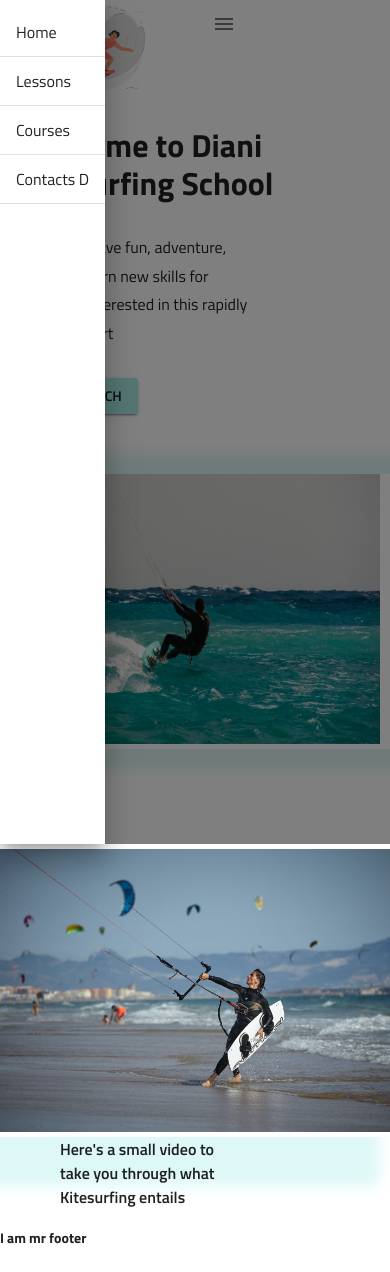
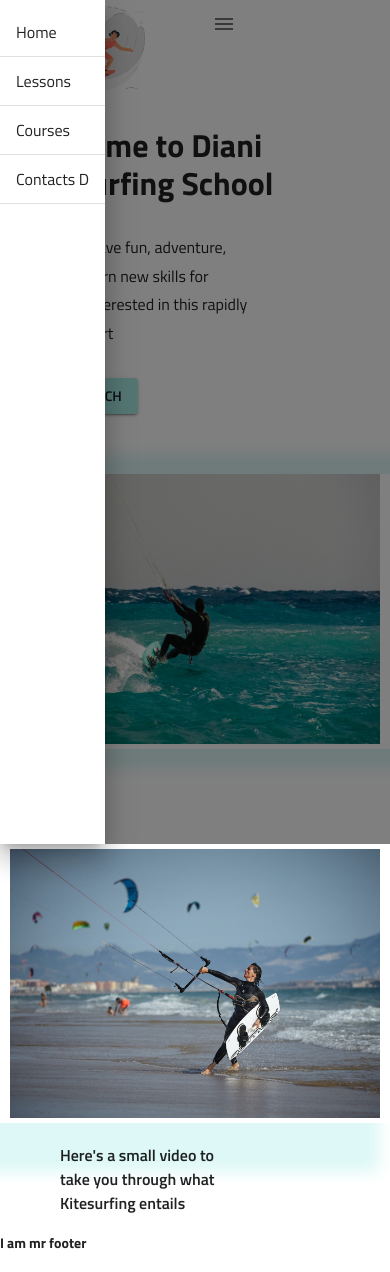
Before and after one commit to Gichohi-Simon/kite-school, a Next.js app: page / in a window 390 px wide. Built offline with nearby package versions, Linux system fonts and the light colour scheme.

Commit message:
fixed padding

```diff
--- a/src/components/Hero/style.ts
+++ b/src/components/Hero/style.ts
@@ -60,10 +60,20 @@ export default makeStyles((theme:Theme) => createStyles({
     Wrapper2Img:{
         webkitBoxShaow:'-22px 38px 15px 11px #DDF8F6',
         boxShadow:'-22px 38px 15px 11px #DDF8F6',
+        paddingLeft:'0px',
+        paddingRight:'0px',
+        [theme.breakpoints.down('sm')]:{
+            paddingLeft:'10px',
+            paddingRight:'10px',
+         }
     },
     Wrapper2Text:{
         fontWeight:600,
         fontSize:'16px',
-        paddingLeft:'60px'
+        paddingLeft:'60px',
+        marginTop:'0px',
+        [theme.breakpoints.down('sm')]:{
+            marginTop:'20px',
+        }
     }
 }))
```
